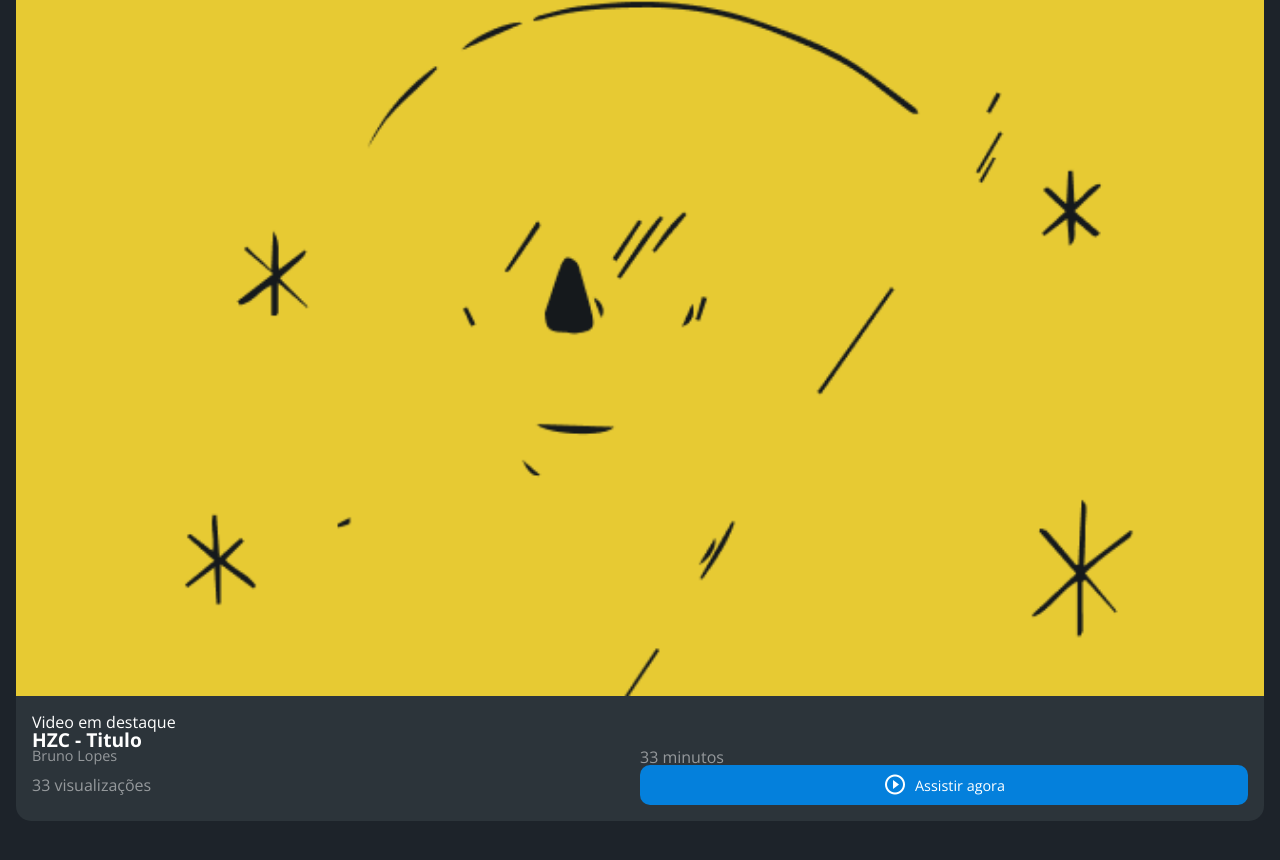
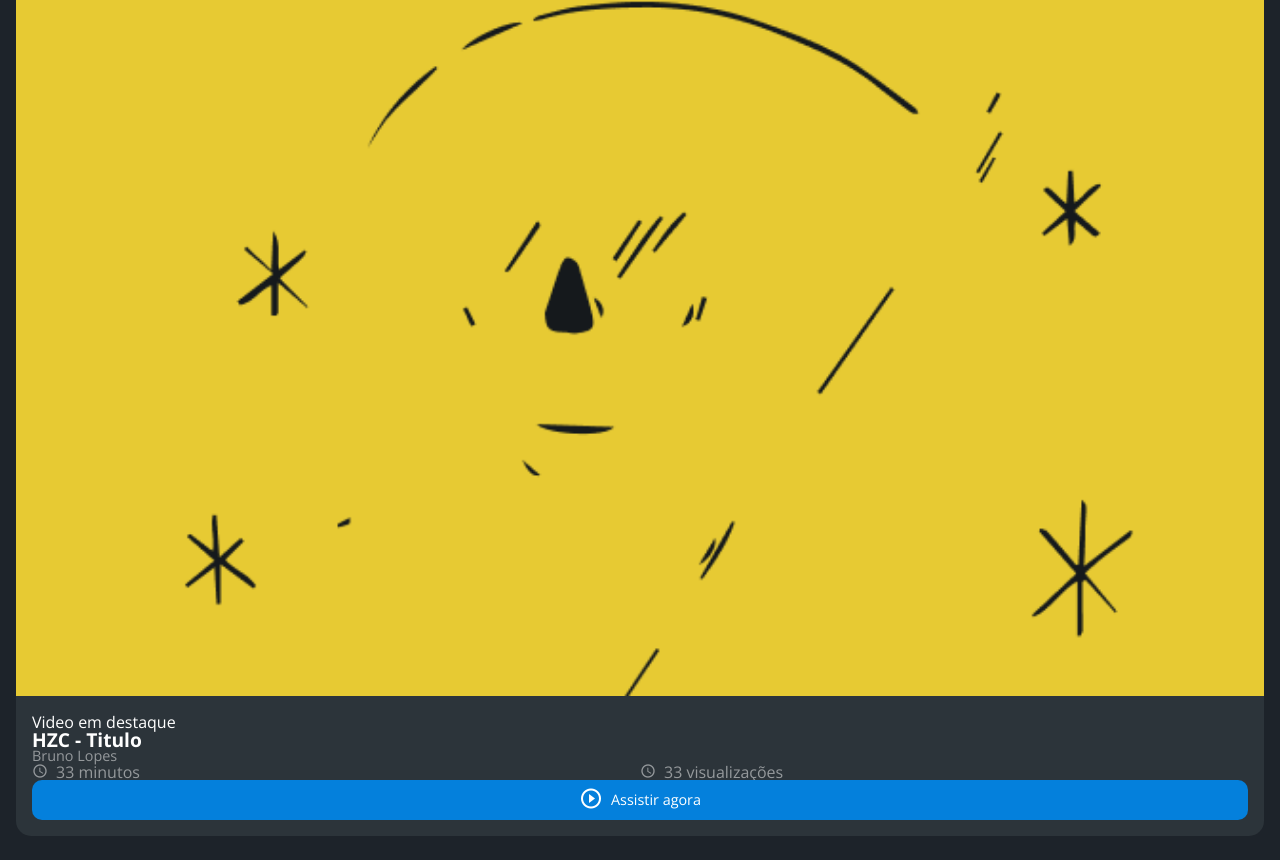
Before and after one commit to krhistopher/css-flexbox, a plain HTML site: page flex-e-grid-main/index.html in a window 1280 px wide. Shown: the part 572-1432 px from the top of the page. Drawn offline with nearby package versions, Linux system fonts and the light colour scheme.

Commit message:
alteração

```diff
--- a/flex-e-grid-main/assets/css/estilos.css
+++ b/flex-e-grid-main/assets/css/estilos.css
@@ -138,6 +138,7 @@ body {
 .cartao__perfil {
     color: #95999C;
     font-size: 0.9rem;
+    grid-column: span 2;
 }
 
 .cartao__info {
@@ -146,12 +147,12 @@ body {
     color: #95999C;
 }
 
-.cartao__info--tempo {
+.cartao__info--tempo::before {
     content: "\e90c";
     margin-right: 8px;
 }
 
-.cartao__info--visualizacao {
+.cartao__info--visualizacao::before {
     content: "\e90c";
     margin-right: 8px;
 }
@@ -174,6 +175,7 @@ body {
 
 .cartao__botao--destaque {
     width: 100%;
+    grid-column: span 2;
 }
 
 .cartao__botao--destaque::before {
```
